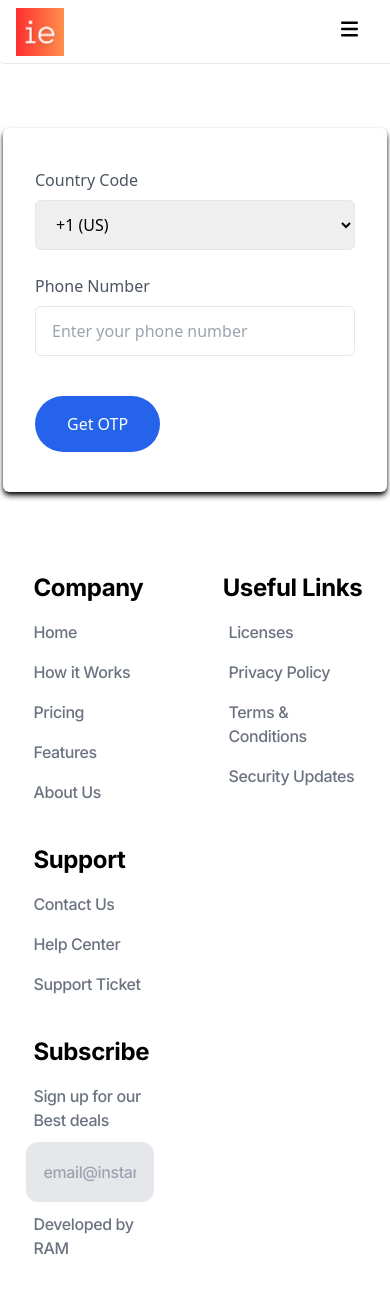
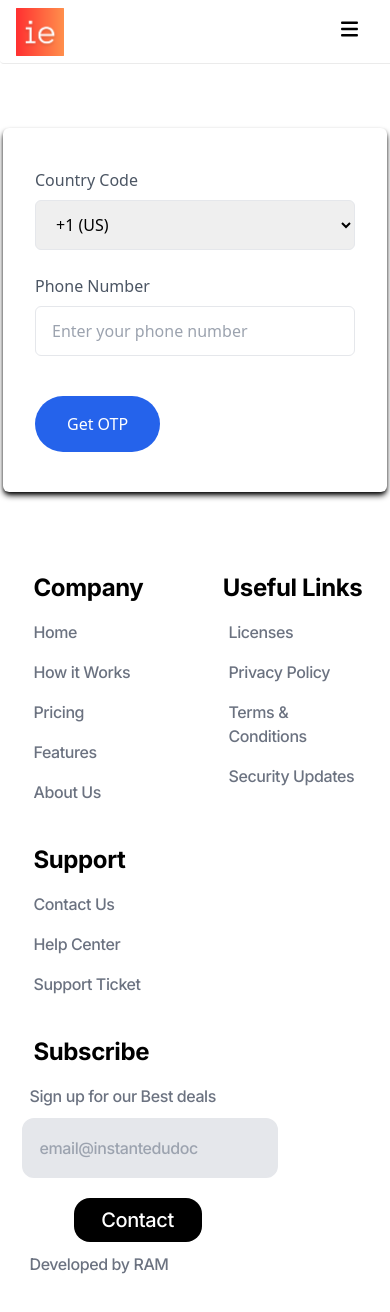
Before and after one commit to MayankGupta2023/ie-pwm, a Next.js app: page /login in a window 390 px wide. Shown: the top 1312 px of the page. Before the commit the page ends 1280 px from the top, so only its background shows below. Built offline with nearby package versions, Linux system fonts and the light colour scheme; no server answers.

Commit message:
Update styles and links

```diff
--- a/src/components/dropdown1.js
+++ b/src/components/dropdown1.js
@@ -14,11 +14,11 @@ const DropdownButton = ({ selectedItem, secondDropdownItems, onSelect, onToggle
     };
 
     return (
-        <div className="relative inline-block  text-left">
+        <div className="relative inline-block text-left">
             <button
                 onClick={toggleDropdown}
                 type="button"
-                className="inline-flex justify-center items-center w-44 px-4 py-2   bg-white text-lg font-semibold text-gray-700 hover:bg-gray-50"
+                className="inline-flex shadow-lg justify-center border-2 border-black rounded-xl items-center w-44 px-4 py-2   bg-white text-lg font-semibold text-gray-700 hover:bg-gray-50"
                 id="options-menu"
                 aria-haspopup="true"
                 aria-expanded="true"
--- a/src/components/dropdown2.js
+++ b/src/components/dropdown2.js
@@ -18,7 +18,7 @@ const DropdownButton = ({ selectedItem, secondDropdownItems, onSelect, onToggle
             <button
                 onClick={toggleDropdown}
                 type="button"
-                className="inline-flex justify-center items-center w-44 px-4 py-2  bg-white text-lg font-semibold text-gray-700 hover:bg-gray-50"
+                className="inline-flex border-black shadow-lg border-2  rounded-xl justify-center items-center w-44 px-4 py-2  text-lg font-semibold text-gray-700 hover:bg-gray-50"
                 id="options-menu"
                 aria-haspopup="true"
                 aria-expanded="true"
--- a/src/components/dropdown3.js
+++ b/src/components/dropdown3.js
@@ -18,7 +18,7 @@ const DropdownButton = ({ selectedItem, secondDropdownItems, onSelect, onToggle,
             <button
                 onClick={toggleDropdown}
                 type="button"
-                className="inline-flex justify-center items-center w-44 px-4 py-2  bg-white text-lg font-semibold text-gray-700 hover:bg-gray-50"
+                className="inline-flex border-black border-2 shadow-lg rounded-xl justify-center items-center w-44 px-4 py-2  bg-white text-lg font-semibold text-gray-700 hover:bg-gray-50"
                 id="options-menu"
                 aria-haspopup="true"
                 aria-expanded="true"
--- a/src/components/dropdown4.js
+++ b/src/components/dropdown4.js
@@ -18,7 +18,7 @@ const DropdownButton = ({ selectedItem, secondDropdownItems, onSelect, onToggle
             <button
                 onClick={toggleDropdown}
                 type="button"
-                className="inline-flex justify-center items-center w-36 px-4 py-2 border border-gray-300 rounded-md shadow-sm bg-white text-lg font-semibold text-gray-700 hover:bg-gray-50"
+                className="inline-flex border-black border-2 shadow-lg rounded-xl justify-center items-center w-36 px-4 py-2 border border-gray-300 rounded-md shadow-sm bg-white text-lg font-semibold text-gray-700 hover:bg-gray-50"
                 id="options-menu"
                 aria-haspopup="true"
                 aria-expanded="true"
--- a/src/components/footer.js
+++ b/src/components/footer.js
@@ -1,15 +1,43 @@
 // components/Footer.js
 
-import React from 'react';
+import React, { useState, useEffect } from 'react';
 import logo from '../assets/logo.png'
 import styles from '../styles/navbar.module.css'
+import {
+    getFirestore,
+    collection,
+    doc,
+    setDoc,
+    addDoc,
+  } from 'firebase/firestore';
+  import app from '../firebaseConfig';
 
 
 const Footer = () => {
+
+const [email, setEmail] = useState('');
+
+    const handleContact = async () => {
+        console.log(email);
+        const db = getFirestore(app);
+        const userRef = collection(db, 'contacts');
+        await addDoc(userRef, {email});
+        setEmail('');
+    }
+
+
+
+    const handleInputChange = (event) => {
+        setEmail(event.target.value); // Update email state with input value
+    };
+
+
+
+
     return (
 
 
-        <footer className={`flex w-full h-full pt-20 font-sans tracking-tight  font-medium ${styles.inter}`}>
+        <footer className={`flex w-full h-full pt-20 mb-6 font-sans tracking-tight  font-medium ${styles.inter}`}>
 
             <div className={`h-full w-1/4 ${styles.fot}`}>
                 <div className={`h-4/5 flex flex-col gap-4   items-center `}>
@@ -41,12 +69,12 @@ const Footer = () => {
 
                 </div>
 
-                <div className='h-full w-1/2  flex flex-col  items-center gap-4 '>
+                <div className='h-full w-1/2 flex flex-col  items-center gap-4 '>
 
                     <div className='text-2xl font-bold w-42'>Useful Links</div>
 
-                    <div className='text-gray-500 flex flex-col gap-4 w-32'>
-                        <div className='hover:cursor-pointer'>Licenses</div>
+                    <div className='text-gray-500 flex  flex-col gap-4 w-32'>
+                        <div className='hover:cursor-pointer '>Licenses</div>
                         <div className='hover:cursor-pointer'>Privacy Policy</div>
                         <div className='hover:cursor-pointer'>Terms & Conditions</div>
                         <div className='hover:cursor-pointer'>Security Updates</div>
@@ -79,13 +107,15 @@ const Footer = () => {
                 <div className={`text-2xl font-bold pl-16 w-32 ${styles.sub}`}>Subscribe</div>
 
                 <div className={`text-gray-500 flex flex-col pl-16 gap-8 ${styles.sub2}`}>
-                    <p>Sign up for our Best deals</p>
+                    <p className={styles.deals}>Sign up for our Best deals</p>
 
-                    <input className={`p-4 bg-gray-200 border-2 max-w-72 rounded-xl mr-4 ${styles.mail}`} type='email' placeholder='email@instantedudoc' />
+                    <input className={`p-4 bg-gray-200 border-2 max-w-72 rounded-xl mr-4 ${styles.mail}`} type='email' placeholder='email@instantedudoc' value={email}  onChange={handleInputChange}  />
 
+                    <button className={`py-2 bg-black w-48 ml-2  text-white rounded-2xl text-xl ${styles.sub3}`}
+                    onClick={handleContact}
+                    >Contact</button>
 
-
-                    <div className='flex flex-col' >Developed by RAM</div>
+                    <div className={`flex flex-col ${styles.ram}`} >Developed by RAM</div>
 
 
                 </div>
--- a/src/components/navbar2.js
+++ b/src/components/navbar2.js
@@ -65,7 +65,7 @@ const Navbar = () => {
       >
         <Link href="/">Home</Link>
         <Link href="/pricing">Upgrade</Link>
-        <Link href="">Contact</Link>
+        <Link href="#footer">Contact</Link>
 
         <Link href="/profile">Profile</Link>
 
--- a/src/pages/Working.js
+++ b/src/pages/Working.js
@@ -535,7 +535,7 @@ const Working = () => {
 
             </div>
 
-            <div>
+            <div id='footer'>
                 <Footer />
             </div>
         </div>
--- a/src/pages/pricing.js
+++ b/src/pages/pricing.js
@@ -191,11 +191,11 @@ const Pricing = () => {
 
       </div>
       <div className={`flex justify-center  font-inter items-center my-8 gap-4 text-center px-10 ${style.chat}`}>
-        <p className={`text-3xl  min-w-96 w-1/2 ${style.chat2}`}>
+        <p className={`text-sm  min-w-96 w-1/2 ${style.chat2}`}>
           Uncertaing about your selection? Direct message us, and we will assist you in making choice.
 
         </p>
-        <button style={{ backgroundColor: "#3cba81" }} className='py-2 w-32 px-4 bg-green-400 text-white rounded-lg'>
+        <button style={{ backgroundColor: "#3cba81" }} className='py-1 w-32 px-4 bg-green-400 text-white rounded-lg'>
           Chat Now
         </button>
       </div>
--- a/src/styles/landing.module.css
+++ b/src/styles/landing.module.css
@@ -152,6 +152,7 @@
     .wassapp_right{
         padding-top: 40px;
         width: 100%;
+        height: fit-content;
     }
 
     .wassapp_img{
--- a/src/styles/navbar.module.css
+++ b/src/styles/navbar.module.css
@@ -80,11 +80,28 @@
     }
 
     .mail{
-        width: 100%;
+        width: 200%;
+        margin-left: 120px;
     }
 
     .cnul{
         align-items: start;
     }
 
+    .sub3{
+        width: 100%;
+        margin-left: 80px;
+        margin-top: 10px;
+    }
+
+    .deals{
+        width: 200%;
+        margin-left: 120px;
+    }
+
+    .ram{
+        width: 200%;
+        margin-left: 120px;
+    }
+
 }
```
Also changed, not shown: src/components/navbar.js (+8 -0 lines), src/pages/index.js (+6 -6 lines).
